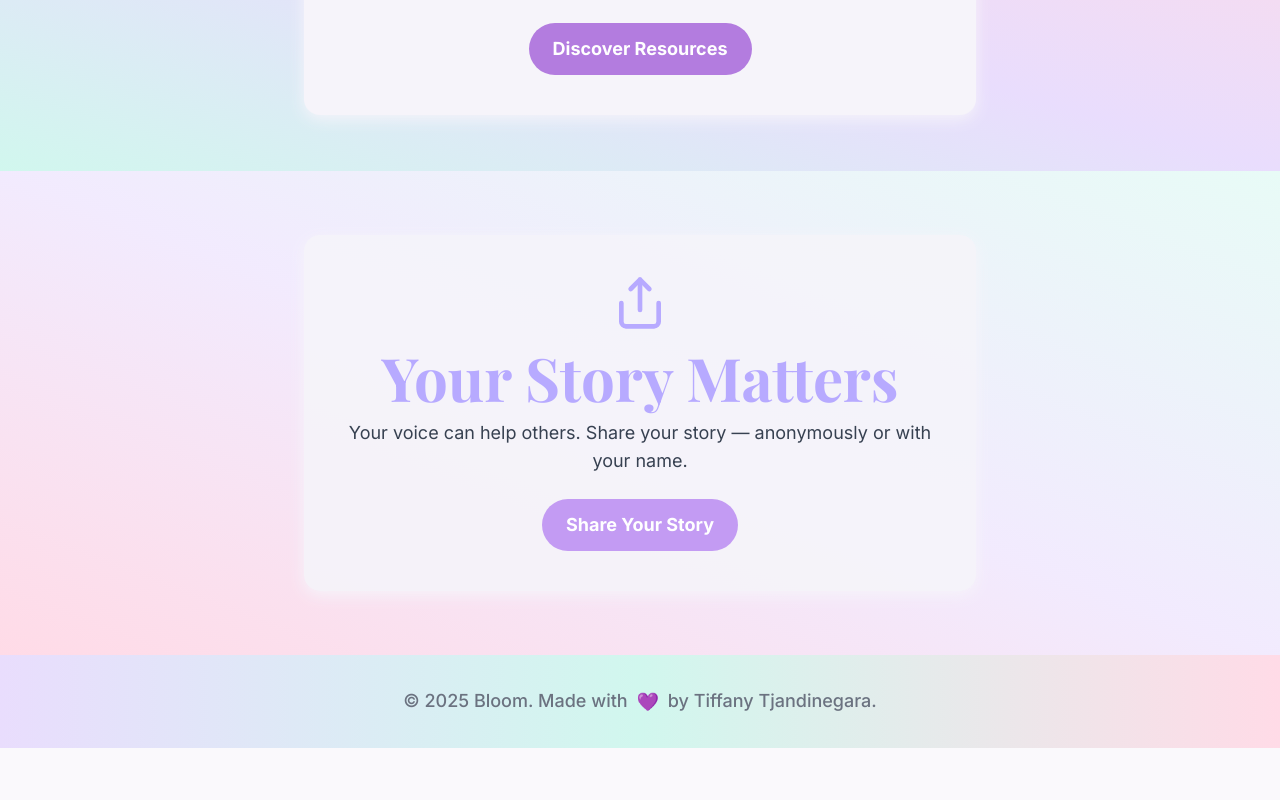
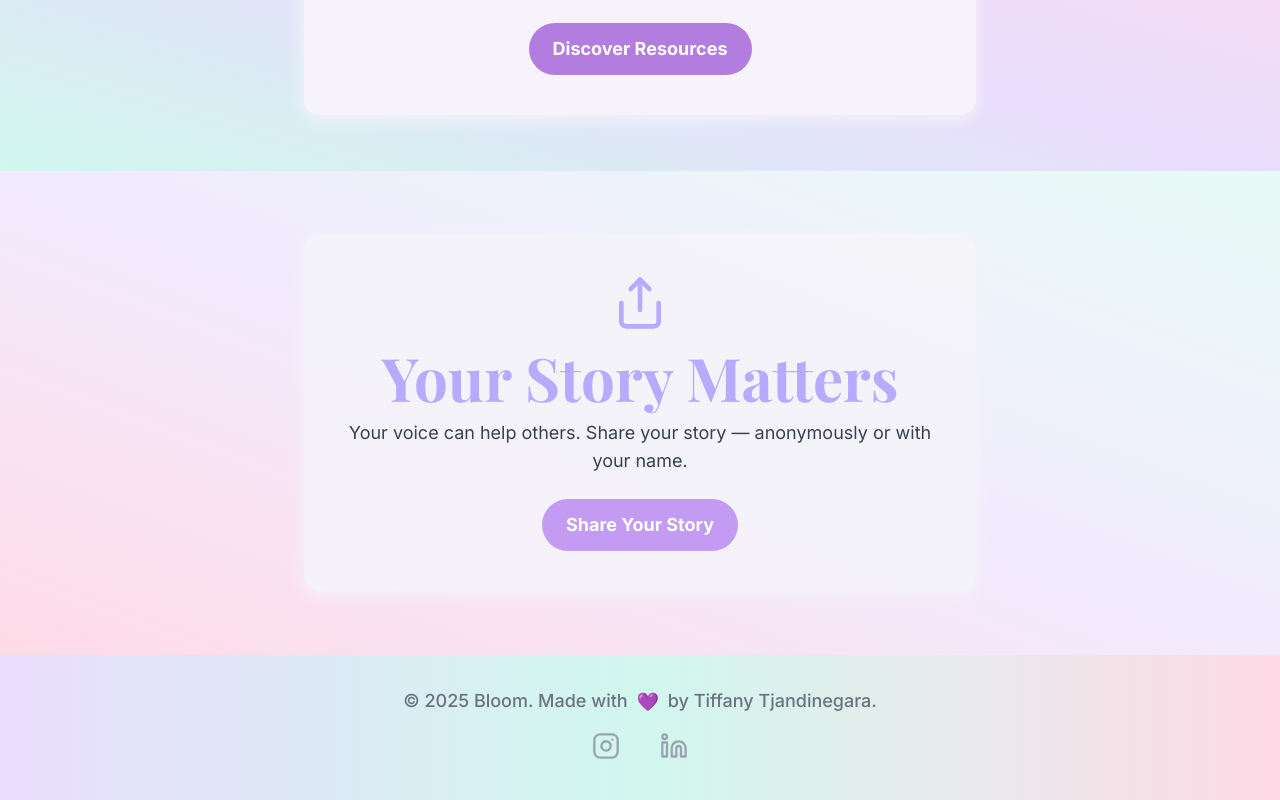
Before and after one commit to Roczantya/bloom-health-website, a React (Vite) app: page / in a window 1280 px wide. Shown: the part 2385-3185 px from the top of the page. Before the commit the page ends 3133 px from the top, so only its background shows below. Built offline with nearby package versions, Linux system fonts and the light colour scheme.

Commit message:
Add social media icons to footer
Added Instagram and LinkedIn icons to the footer, linking to the respective profiles, centered below the copyright, with hover effects.

```diff
--- a/src/components/Footer.tsx
+++ b/src/components/Footer.tsx
@@ -1,9 +1,31 @@
+
+import { Instagram, Linkedin } from "lucide-react";
 
 const Footer = () => (
   <footer className="w-full py-8 bg-gradient-to-r from-gradient1 via-gradient2 to-gradient3">
     <div className="text-center text-lg font-medium text-gray-500">
       © 2025 Bloom. Made with <span role="img" aria-label="love" className="px-1 align-middle">💜</span> by Tiffany Tjandinegara.
     </div>
+    <div className="flex justify-center mt-2 space-x-6">
+      <a
+        href="https://instagram.com/"
+        target="_blank"
+        rel="noopener noreferrer"
+        aria-label="Instagram"
+        className="rounded-full p-2 transition-colors duration-200 text-gray-400 hover:text-primary hover:bg-gradient-to-tr hover:from-gradient2 hover:to-gradient1"
+      >
+        <Instagram size={28} />
+      </a>
+      <a
+        href="https://linkedin.com/"
+        target="_blank"
+        rel="noopener noreferrer"
+        aria-label="LinkedIn"
+        className="rounded-full p-2 transition-colors duration-200 text-gray-400 hover:text-primary hover:bg-gradient-to-tr hover:from-gradient2 hover:to-gradient1"
+      >
+        <Linkedin size={28} />
+      </a>
+    </div>
   </footer>
 );
 export default Footer;
```
